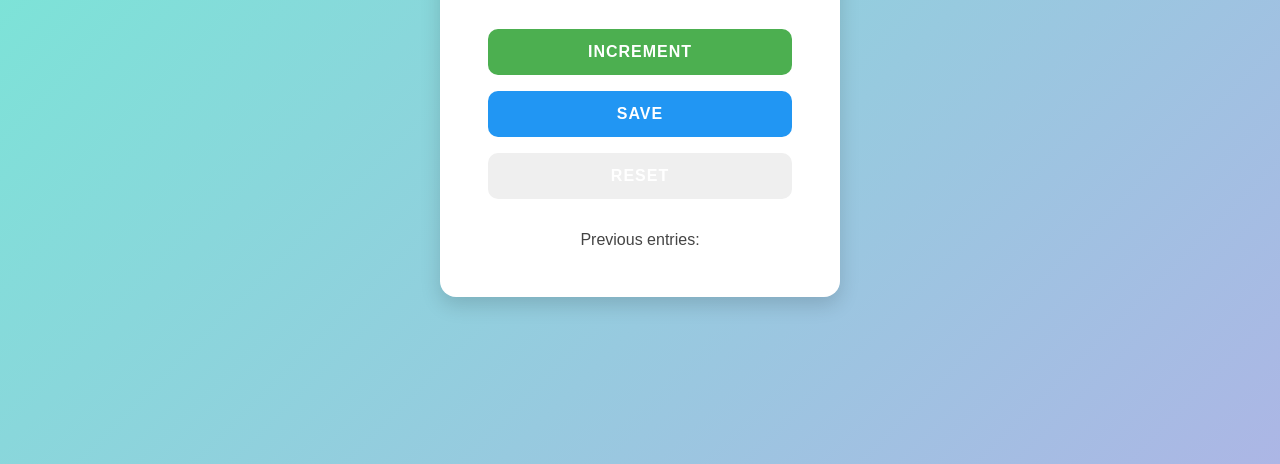
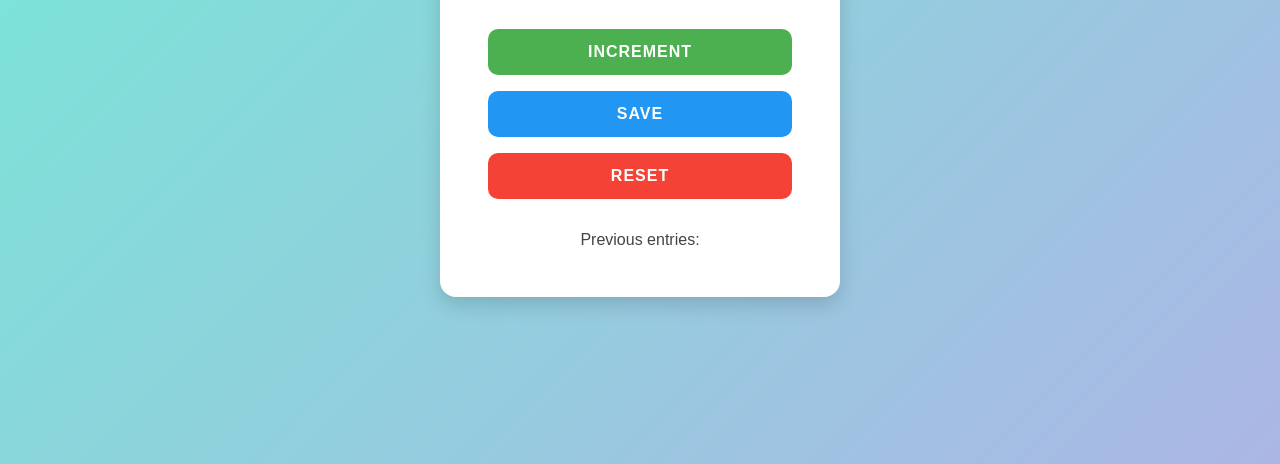
Before and after one commit to PROG-01/counter-app, a plain HTML site: page index.html in a window 1280 px wide. Shown: the part 336-800 px from the top of the page. Drawn offline with Linux system fonts and the light colour scheme.

Commit message:
Add styles for reset button
Added styles for reset button including hover and active states.

```diff
--- a/index.css
+++ b/index.css
@@ -69,3 +69,28 @@ button {
   margin-top: 1.5rem;
   color: #444;
 }
+
+#reset-btn {
+  background-color: #f44336; /* red */
+  color: white;
+  width: 100%;
+  padding: 14px;
+  margin: 0.5rem 0;
+  border: none;
+  border-radius: 10px;
+  font-size: 1rem;
+  font-weight: bold;
+  cursor: pointer;
+  transition: all 0.2s ease;
+  letter-spacing: 1px;
+}
+
+#reset-btn:hover {
+  background-color: #d32f2f;
+  transform: translateY(-2px);
+  box-shadow: 0 4px 10px rgba(244, 67, 54, 0.3);
+}
+
+#reset-btn:active {
+  transform: scale(0.96);
+}
```
